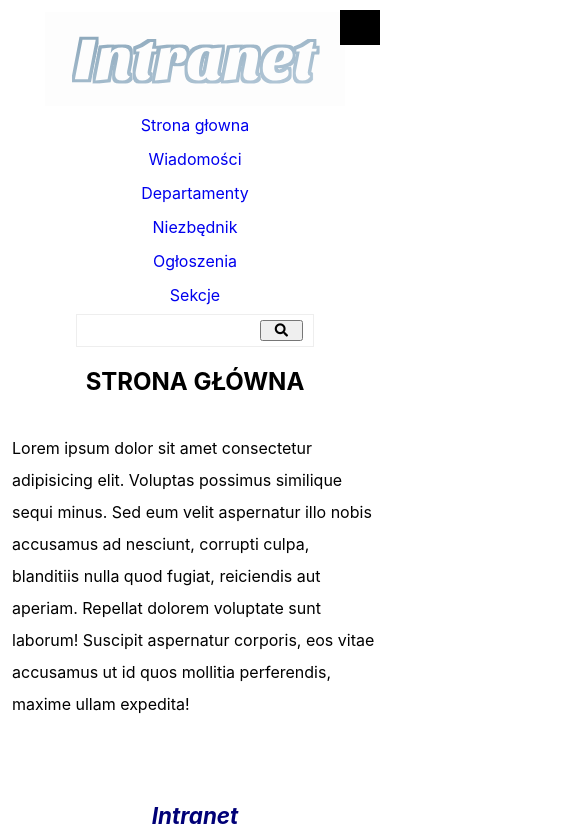
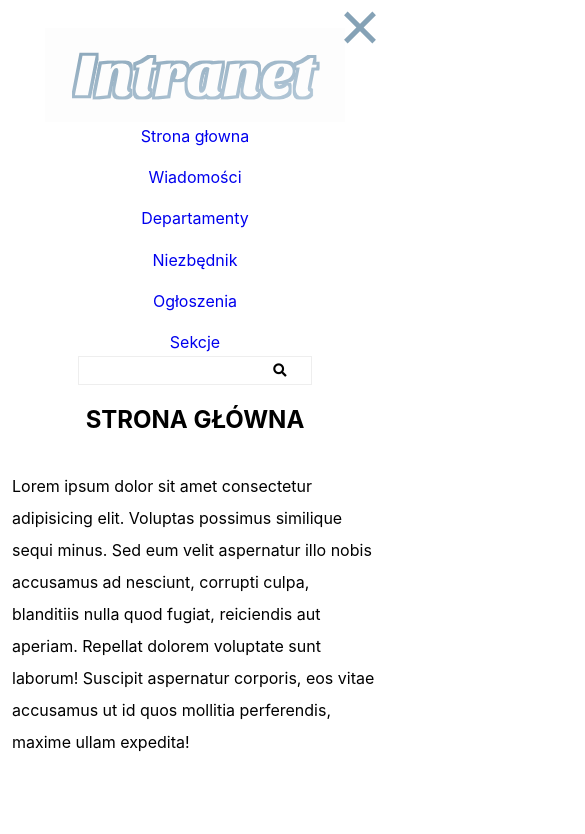
Before and after one commit to MariuszSzlachta/intranet, a React app: page / in a window 390 px wide. Shown: the top 834 px of the page, 585 px wide, since content can reach past the window. Built offline with nearby package versions, Linux system fonts and the light colour scheme.

Commit message:
Adjust style for header

```diff
--- a/src/Components/Logo/Logo.module.scss
+++ b/src/Components/Logo/Logo.module.scss
@@ -1,4 +1,5 @@
 .logo {
+  position: relative;
   max-width: 300px;
 }
 .logo__image {
@@ -6,3 +7,9 @@
   height: auto;
   object-fit: cover;
 }
+
+@media (max-width: 768px) {
+  .logo {
+    margin-top: 1rem;
+  }
+}
--- a/src/Components/Navbar/Navbar.js
+++ b/src/Components/Navbar/Navbar.js
@@ -10,9 +10,15 @@ const navbar = (props) => {
     )
   });
 
-  const displayProperty = !props.toggled ? 'flex' : 'none';
+  let componentClasses = [classes.navbar];
+  if (!props.toggled) {
+    componentClasses.push(classes.toggled);
+  } else {
+    // componentClasses = componentClasses.filter(el => el === 'toggled' ? null : el);
+  }
+  console.log(componentClasses);
   return (
-    <ul className={classes.navbar} style={{display: displayProperty}} >
+    <ul className={componentClasses.join(' ')} >
       {navbarItems}
     </ul>
   );
--- a/src/Components/Navbar/Navbar.module.scss
+++ b/src/Components/Navbar/Navbar.module.scss
@@ -9,7 +9,20 @@
 
 @media (max-width: 992px) {
   .navbar {
-    padding: 1rem 2rem;
+    padding: 0;
+    height: 0;
+    opacity: 0;
+    transition: height 0.3s ease-in-out, opacity 0.7s ease-in-out;
+    > * {
+      display: none;
+    }
+    &.toggled {
+      height: 50px;
+      opacity: 1;
+      > * {
+        display: list-item;
+      }
+    }
   }
 }
 
@@ -17,5 +30,18 @@
   .navbar {
     flex-direction: column;
     padding: 0;
+    height: 0;
+    opacity: 0;
+    transition: height 0.3s ease-in-out, opacity 0.7s ease-in-out;
+    > * {
+      display: none;
+    }
+    &.toggled {
+      height: 230px;
+      opacity: 1;
+      > * {
+        display: list-item;
+      }
+    }
   }
 }
--- a/src/Components/Navbar/NavbarItem/NavbarItem.module.scss
+++ b/src/Components/Navbar/NavbarItem/NavbarItem.module.scss
@@ -1,7 +1,7 @@
 .navbarItem {
-  padding: 5px 10px;
+  padding: 0 10px;
   border-bottom: 4px solid transparent;
-  transition:  0.3 ease-in-out;
+  transition: 0.3 ease-in-out;
   &:hover {
     border-bottom: 4px solid #85a2b6;
   }
--- a/src/Components/SearchBar/SearchBar.module.scss
+++ b/src/Components/SearchBar/SearchBar.module.scss
@@ -3,6 +3,7 @@
   align-items: center;
   border: 1px solid #eee;
   padding: 5px 10px;
+  min-width: 130px;
   &__input {
     display: block;
     width: 80%;
@@ -17,5 +18,13 @@
   &__button {
     order: 2;
     width: 20%;
+    background: none;
+    outline: none;
+    border: none;
+    cursor: pointer;
+    transition: transform 0.3s ease-in-out;
+    &:hover > * {
+      transform: scale(1.2);
+    }
   }
 }
--- a/src/Components/Toggler/Toggler.js
+++ b/src/Components/Toggler/Toggler.js
@@ -12,9 +12,11 @@ const toggler = (props) => {
 
   return (
     <button className={componentClasses.join(' ')} onClick={props.toggle}>
-      <span className={classes.toggler__bar}></span>
-      <span className={classes.toggler__bar}></span>
-      <span className={classes.toggler__bar}></span>
+      <div className={classes.firefoxFallback}>
+        <span className={classes.toggler__bar}></span>
+        <span className={classes.toggler__bar}></span>
+        <span className={classes.toggler__bar}></span>
+      </div>
     </button>
   )
 }
--- a/src/Components/Toggler/Toggler.module.scss
+++ b/src/Components/Toggler/Toggler.module.scss
@@ -2,6 +2,7 @@
   display: none;
   position: absolute;
 }
+
 @media (max-width: 992px) {
   .toggler {
     display: inline-block;
@@ -13,9 +14,8 @@
     border: none;
     padding: 0;
     background-color: transparent;
-    background: black;
     cursor: pointer;
-    .firefox-fallback {
+    .firefoxFallback {
       width: 100%;
       height: 100%;
       display: flex;
@@ -27,18 +27,17 @@
       height: 5px;
       width: 40px;
       background-color: #85a2b6;
-      background-color: red;
       transition: transform 0.3s ease-in-out;
     }
     &.toggled .toggler__bar:nth-child(1) {
-      background-color: blue;
+      // background-color: blue;
       transform: translateY(15px) rotate(45deg);
     }
     &.toggled .toggler__bar:nth-child(2) {
       transform: translateX(9999px);
     }
     &.toggled .toggler__bar:nth-child(3) {
-      background-color: blue;
+      // background-color: blue;
       transform: translateY(-15px) rotate(-45deg);
     }
   }
```
